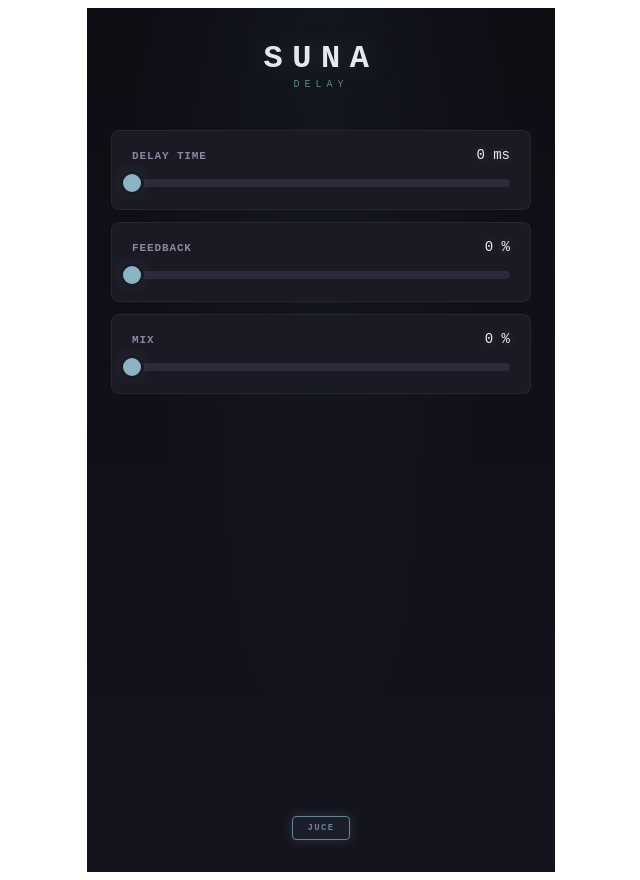
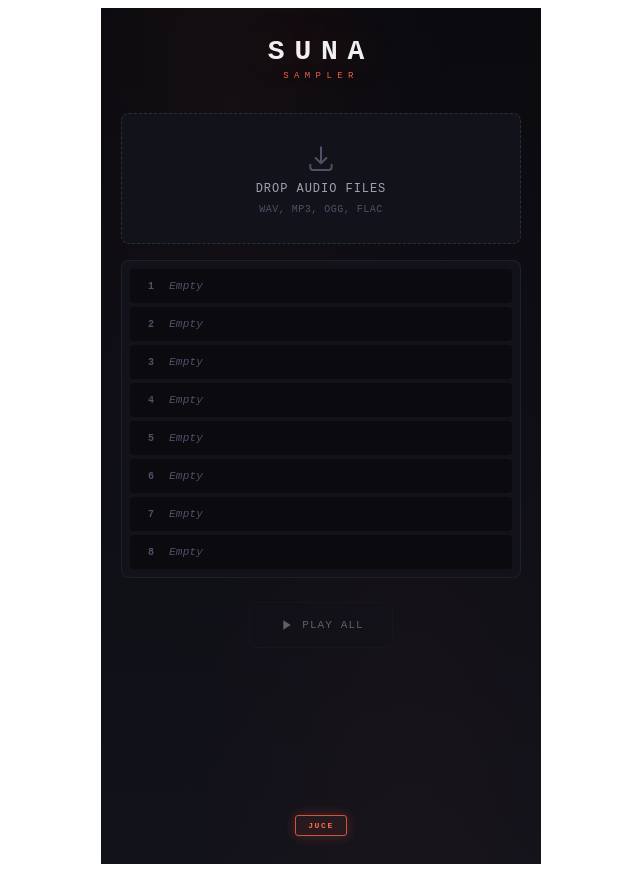
Before and after one commit to yuichkun/suna, a Vue app in the folder ui/: page / in a window 1280 px wide. Shown: the whole page, without its empty margins (319-959 px from the left). Built offline with nearby package versions, Linux system fonts and the light colour scheme.

Commit message:
feat(ui): add sampler UI with DnD, buffer list, and controls

```diff
--- a/ui/src/App.vue
+++ b/ui/src/App.vue
@@ -1,43 +1,53 @@
 <script setup lang="ts">
 import { ref } from 'vue'
-import SliderControl from './components/SliderControl.vue'
 import { useRuntime } from './composables/useRuntime'
+import { useSampler } from './composables/useSampler'
 
 const { runtime, isWeb, isInitialized, initError } = useRuntime()
+const { loadedBuffers, isPlaying, loadSample, clearSlot, getNextAvailableSlot, play, stop, MAX_SAMPLES } = useSampler()
 
-const fileInput = ref<HTMLInputElement | null>(null)
-const fileName = ref<string | null>(null)
-const isPlaying = ref(false)
-const hasAudio = ref(false)
+const isDragging = ref(false)
 
-const handleFileSelect = async (event: Event) => {
-  const target = event.target as HTMLInputElement
-  const file = target.files?.[0]
-  if (!file || !runtime.value) return
+async function onDrop(event: DragEvent) {
+  isDragging.value = false
+  if (!event.dataTransfer) return
 
-  try {
-    await runtime.value.loadAudioFile?.(file)
-    fileName.value = file.name
-    hasAudio.value = true
-  } catch (e) {
-    console.error('Failed to load audio file:', e)
+  const files = Array.from(event.dataTransfer.files)
+  const audioFiles = files.filter(f =>
+    f.type.startsWith('audio/') || /\.(mp3|wav|ogg|flac|aiff|m4a)$/i.test(f.name)
+  )
+
+  for (const file of audioFiles) {
+    const slot = getNextAvailableSlot()
+    if (slot !== null) {
+      await loadSample(file, slot)
+      const buffer = loadedBuffers.value.get(slot)
+      if (buffer && runtime.value) {
+        await runtime.value.loadSample?.(slot, buffer.pcmData, buffer.sampleRate)
+      }
+    }
   }
 }
 
-const togglePlayback = () => {
+function handleClearSlot(slotIndex: number) {
+  clearSlot(slotIndex)
+  runtime.value?.clearSlot?.(slotIndex)
+}
+
+function togglePlayback() {
   if (!runtime.value) return
 
   if (isPlaying.value) {
-    runtime.value.stop?.()
-    isPlaying.value = false
+    stop()
+    runtime.value.stopAll?.()
   } else {
-    runtime.value.play?.()
-    isPlaying.value = true
+    play()
+    runtime.value.playAll?.()
   }
 }
 
-const openFilePicker = () => {
-  fileInput.value?.click()
+function getSlotData(index: number) {
+  return loadedBuffers.value.get(index)
 }
 </script>
 
@@ -46,7 +56,7 @@ const openFilePicker = () => {
     <header class="header">
       <div class="logo">
         <span class="logo-text">SUNA</span>
-        <span class="logo-sub">DELAY</span>
+        <span class="logo-sub">SAMPLER</span>
       </div>
     </header>
 
@@ -59,51 +69,69 @@ const openFilePicker = () => {
     </div>
 
     <template v-else>
-      <main class="controls">
-        <SliderControl
-          parameter-id="delayTime"
-          label="Delay Time"
-          unit="ms"
-        />
-        <SliderControl
-          parameter-id="feedback"
-          label="Feedback"
-          unit="%"
-        />
-        <SliderControl
-          parameter-id="mix"
-          label="Mix"
-          unit="%"
-        />
-      </main>
-
-      <section v-if="isWeb" class="audio-controls">
-        <input
-          ref="fileInput"
-          type="file"
-          accept="audio/*"
-          class="file-input"
-          @change="handleFileSelect"
-        />
-
-        <button @click="openFilePicker" class="btn btn-file">
-          Choose Audio File
-        </button>
-
-        <div class="file-info">
-          <span v-if="fileName" class="file-name">{{ fileName }}</span>
-          <span v-else class="no-file">No file selected</span>
+      <main class="sampler-container">
+        <!-- Drop Zone -->
+        <div
+          class="drop-zone"
+          :class="{ 'drag-over': isDragging }"
+          @dragover.prevent
+          @dragenter.prevent="isDragging = true"
+          @dragleave.prevent="isDragging = false"
+          @drop.prevent="onDrop"
+        >
+          <div class="drop-zone-content">
+            <svg class="drop-icon" viewBox="0 0 24 24" fill="none" stroke="currentColor" stroke-width="1.5">
+              <path d="M12 4v12m0 0l-4-4m4 4l4-4" stroke-linecap="round" stroke-linejoin="round"/>
+              <path d="M4 17v2a2 2 0 002 2h12a2 2 0 002-2v-2" stroke-linecap="round" stroke-linejoin="round"/>
+            </svg>
+            <span class="drop-text">Drop audio files</span>
+            <span class="drop-hint">WAV, MP3, OGG, FLAC</span>
+          </div>
         </div>
 
-        <button
-          @click="togglePlayback"
-          :disabled="!hasAudio"
-          class="btn btn-playback"
-          :class="{ 'btn-playing': isPlaying, 'btn-disabled': !hasAudio }"
-        >
-          {{ isPlaying ? 'Stop' : 'Play' }}
-        </button>
-      </section>
+        <!-- Buffer List -->
+        <div class="buffer-list">
+          <div
+            v-for="index in MAX_SAMPLES"
+            :key="index - 1"
+            class="buffer-slot"
+            :class="{ 'slot-filled': getSlotData(index - 1) }"
+          >
+            <span class="slot-index">{{ index }}</span>
+            <template v-if="getSlotData(index - 1)">
+              <span class="slot-name">{{ getSlotData(index - 1)?.fileName }}</span>
+              <button
+                class="slot-delete"
+                @click="handleClearSlot(index - 1)"
+                title="Remove sample"
+              >
+                <svg viewBox="0 0 24 24" fill="none" stroke="currentColor" stroke-width="2">
+                  <path d="M18 6L6 18M6 6l12 12" stroke-linecap="round" stroke-linejoin="round"/>
+                </svg>
+              </button>
+            </template>
+            <span v-else class="slot-empty">Empty</span>
+          </div>
+        </div>
+
+        <!-- Playback Controls -->
+        <div class="playback-controls">
+          <button
+            class="btn btn-playback"
+            :class="{ 'btn-playing': isPlaying }"
+            @click="togglePlayback"
+            :disabled="loadedBuffers.size === 0"
+          >
+            <svg v-if="!isPlaying" class="play-icon" viewBox="0 0 24 24" fill="currentColor">
+              <path d="M8 5v14l11-7z"/>
+            </svg>
+            <svg v-else class="stop-icon" viewBox="0 0 24 24" fill="currentColor">
+              <rect x="6" y="6" width="12" height="12" rx="1"/>
+            </svg>
+            <span>{{ isPlaying ? 'Stop' : 'Play All' }}</span>
+          </button>
+        </div>
+      </main>
     </template>
 
     <footer class="footer">
@@ -116,156 +144,316 @@ const openFilePicker = () => {
 
 <style scoped>
 .app {
-  --bg-primary: #0d0d14;
-  --bg-secondary: #14141e;
-  --accent: #628494;
-  --accent-glow: rgba(98, 132, 148, 0.3);
-  --text-primary: #e8e8ec;
-  --text-muted: #5a5a70;
+  --bg-primary: #0a0a0f;
+  --bg-secondary: #12121a;
+  --bg-tertiary: #1a1a24;
+  --accent: #ff6b4a;
+  --accent-dim: #cc5540;
+  --accent-glow: rgba(255, 107, 74, 0.25);
+  --accent-subtle: rgba(255, 107, 74, 0.08);
+  --text-primary: #f0f0f4;
+  --text-secondary: #a0a0b0;
+  --text-muted: #505068;
+  --border: rgba(255, 255, 255, 0.06);
+  --border-hover: rgba(255, 255, 255, 0.12);
 
   min-height: 100vh;
   background: var(--bg-primary);
   background-image:
-    radial-gradient(ellipse at 50% 0%, rgba(98, 132, 148, 0.08) 0%, transparent 60%),
+    radial-gradient(ellipse at 30% 0%, rgba(255, 107, 74, 0.04) 0%, transparent 50%),
+    radial-gradient(ellipse at 70% 100%, rgba(255, 107, 74, 0.03) 0%, transparent 50%),
     linear-gradient(180deg, var(--bg-primary) 0%, var(--bg-secondary) 100%);
   display: flex;
   flex-direction: column;
-  padding: 32px 24px;
-  max-width: 420px;
+  padding: 28px 20px;
+  max-width: 400px;
   margin: 0 auto;
-  font-family: 'JetBrains Mono', 'SF Mono', 'Fira Code', monospace;
+  font-family: 'IBM Plex Mono', 'Fira Code', 'SF Mono', monospace;
 }
 
 .header {
   text-align: center;
-  margin-bottom: 40px;
+  margin-bottom: 32px;
 }
 
 .logo {
   display: flex;
   flex-direction: column;
   align-items: center;
-  gap: 2px;
+  gap: 4px;
 }
 
 .logo-text {
-  font-size: 32px;
-  font-weight: 700;
-  letter-spacing: 0.3em;
+  font-size: 28px;
+  font-weight: 600;
+  letter-spacing: 0.35em;
   color: var(--text-primary);
-  text-shadow: 0 0 30px var(--accent-glow);
+  text-shadow: 0 0 40px var(--accent-glow);
 }
 
 .logo-sub {
-  font-size: 10px;
+  font-size: 9px;
   font-weight: 500;
-  letter-spacing: 0.5em;
+  letter-spacing: 0.6em;
   color: var(--accent);
+  text-transform: uppercase;
+  opacity: 0.9;
+}
+
+.sampler-container {
+  display: flex;
+  flex-direction: column;
+  gap: 16px;
+  flex: 1;
+}
+
+/* Drop Zone */
+.drop-zone {
+  position: relative;
+  border: 1px dashed var(--border-hover);
+  border-radius: 8px;
+  padding: 28px 20px;
+  background: var(--bg-secondary);
+  transition: all 0.2s ease;
+  cursor: pointer;
+}
+
+.drop-zone::before {
+  content: '';
+  position: absolute;
+  inset: 0;
+  border-radius: 8px;
+  background: linear-gradient(135deg, var(--accent-subtle) 0%, transparent 60%);
+  opacity: 0;
+  transition: opacity 0.2s ease;
+}
+
+.drop-zone:hover,
+.drop-zone.drag-over {
+  border-color: var(--accent);
+  background: var(--bg-tertiary);
+}
+
+.drop-zone:hover::before,
+.drop-zone.drag-over::before {
+  opacity: 1;
+}
+
+.drop-zone.drag-over {
+  box-shadow: 0 0 24px var(--accent-glow), inset 0 0 20px var(--accent-subtle);
+  transform: scale(1.01);
+}
+
+.drop-zone-content {
+  position: relative;
+  display: flex;
+  flex-direction: column;
+  align-items: center;
+  gap: 8px;
+  z-index: 1;
+}
+
+.drop-icon {
+  width: 32px;
+  height: 32px;
+  color: var(--text-muted);
+  transition: color 0.2s ease, transform 0.2s ease;
+}
+
+.drop-zone:hover .drop-icon,
+.drop-zone.drag-over .drop-icon {
+  color: var(--accent);
+  transform: translateY(-2px);
+}
+
+.drop-text {
+  font-size: 12px;
+  font-weight: 500;
+  letter-spacing: 0.08em;
+  color: var(--text-secondary);
   text-transform: uppercase;
 }
 
-.controls {
+.drop-hint {
+  font-size: 10px;
+  color: var(--text-muted);
+  letter-spacing: 0.05em;
+}
+
+/* Buffer List */
+.buffer-list {
   display: flex;
   flex-direction: column;
-  gap: 12px;
-  flex: 1;
+  gap: 4px;
+  background: var(--bg-secondary);
+  border-radius: 8px;
+  padding: 8px;
+  border: 1px solid var(--border);
 }
 
+.buffer-slot {
+  display: flex;
+  align-items: center;
+  gap: 10px;
+  padding: 10px 12px;
+  border-radius: 4px;
+  background: var(--bg-primary);
+  border: 1px solid transparent;
+  transition: all 0.15s ease;
+}
+
+.buffer-slot.slot-filled {
+  border-color: var(--border);
+  background: var(--bg-tertiary);
+}
+
+.buffer-slot.slot-filled:hover {
+  border-color: var(--border-hover);
+}
+
+.slot-index {
+  font-size: 10px;
+  font-weight: 600;
+  color: var(--text-muted);
+  width: 16px;
+  text-align: center;
+  flex-shrink: 0;
+}
+
+.slot-filled .slot-index {
+  color: var(--accent);
+}
+
+.slot-name {
+  flex: 1;
+  font-size: 11px;
+  color: var(--text-primary);
+  white-space: nowrap;
+  overflow: hidden;
+  text-overflow: ellipsis;
+  letter-spacing: 0.02em;
+}
+
+.slot-empty {
+  flex: 1;
+  font-size: 11px;
+  color: var(--text-muted);
+  font-style: italic;
+  letter-spacing: 0.02em;
+}
+
+.slot-delete {
+  width: 22px;
+  height: 22px;
+  padding: 4px;
+  border: none;
+  background: transparent;
+  color: var(--text-muted);
+  cursor: pointer;
+  border-radius: 4px;
+  transition: all 0.15s ease;
+  flex-shrink: 0;
+}
+
+.slot-delete:hover {
+  background: rgba(255, 107, 74, 0.15);
+  color: var(--accent);
+}
+
+.slot-delete svg {
+  width: 100%;
+  height: 100%;
+}
+
+/* Playback Controls */
+.playback-controls {
+  display: flex;
+  justify-content: center;
+  padding-top: 8px;
+}
+
+.btn {
+  display: flex;
+  align-items: center;
+  justify-content: center;
+  gap: 8px;
+  padding: 14px 28px;
+  border-radius: 6px;
+  border: 1px solid var(--border);
+  background: var(--bg-secondary);
+  color: var(--text-primary);
+  font-family: inherit;
+  font-size: 11px;
+  font-weight: 500;
+  letter-spacing: 0.1em;
+  cursor: pointer;
+  transition: all 0.2s ease;
+  text-transform: uppercase;
+}
+
+.btn:hover:not(:disabled) {
+  background: var(--bg-tertiary);
+  border-color: var(--accent);
+  box-shadow: 0 0 16px var(--accent-glow);
+}
+
+.btn:disabled {
+  opacity: 0.35;
+  cursor: not-allowed;
+}
+
+.btn-playback {
+  min-width: 140px;
+}
+
+.btn-playing {
+  background: var(--accent-subtle);
+  border-color: var(--accent);
+  color: var(--accent);
+}
+
+.play-icon,
+.stop-icon {
+  width: 16px;
+  height: 16px;
+}
+
+/* Footer */
 .footer {
   display: flex;
   justify-content: center;
-  margin-top: 32px;
+  margin-top: 24px;
 }
 
 .runtime-badge {
-  font-size: 9px;
+  font-size: 8px;
   font-weight: 600;
-  letter-spacing: 0.15em;
-  padding: 6px 14px;
-  border-radius: 4px;
-  background: rgba(255, 255, 255, 0.03);
-  border: 1px solid rgba(255, 255, 255, 0.06);
+  letter-spacing: 0.2em;
+  padding: 5px 12px;
+  border-radius: 3px;
+  background: rgba(255, 255, 255, 0.02);
+  border: 1px solid var(--border);
   color: var(--text-muted);
   text-transform: uppercase;
 }
 
 .runtime-badge.juce {
   color: var(--accent);
-  border-color: var(--accent);
-  background: rgba(98, 132, 148, 0.1);
+  border-color: var(--accent-dim);
+  background: var(--accent-subtle);
   box-shadow: 0 0 12px var(--accent-glow);
 }
 
-.file-input {
-  display: none;
-}
-
-.audio-controls {
-  display: flex;
-  flex-direction: column;
-  gap: 12px;
-  margin-top: 24px;
-  padding-top: 24px;
-  border-top: 1px solid rgba(255, 255, 255, 0.06);
-}
-
-.btn {
-  padding: 12px 20px;
-  border-radius: 6px;
-  border: 1px solid rgba(255, 255, 255, 0.1);
-  background: rgba(255, 255, 255, 0.03);
-  color: var(--text-primary);
-  font-family: inherit;
-  font-size: 12px;
-  font-weight: 500;
-  letter-spacing: 0.05em;
-  cursor: pointer;
-  transition: all 0.2s ease;
-  text-transform: uppercase;
-}
-
-.btn:hover:not(.btn-disabled) {
-  background: rgba(255, 255, 255, 0.08);
-  border-color: var(--accent);
-  box-shadow: 0 0 12px var(--accent-glow);
-}
-
-.btn-disabled {
-  opacity: 0.3;
-  cursor: not-allowed;
-}
-
-.btn-playing {
-  background: rgba(98, 132, 148, 0.15);
-  border-color: var(--accent);
-  color: var(--accent);
-}
-
-.file-info {
-  text-align: center;
-  padding: 8px;
-  font-size: 11px;
-  color: var(--text-muted);
-}
-
-.file-name {
-  color: var(--accent);
-  font-weight: 500;
-}
-
-.no-file {
-  font-style: italic;
-}
-
+/* Init States */
 .init-state {
   text-align: center;
-  padding: 40px 20px;
+  padding: 48px 20px;
   color: var(--text-muted);
-  font-size: 12px;
-  letter-spacing: 0.05em;
+  font-size: 11px;
+  letter-spacing: 0.06em;
 }
 
 .init-state.error {
-  color: #e57373;
+  color: #ff6b6b;
 }
 </style>
--- a/ui/src/runtime/JuceRuntime.ts
+++ b/ui/src/runtime/JuceRuntime.ts
@@ -1,5 +1,14 @@
 import type { AudioRuntime, ParameterState } from './types'
-import { getSliderState } from '../juce/index.js'
+import { getSliderState, getNativeFunction } from '../juce/index.js'
+
+function encodeFloat32ToBase64(float32Array: Float32Array): string {
+  const uint8Array = new Uint8Array(float32Array.buffer)
+  let binary = ''
+  for (let i = 0; i < uint8Array.length; i++) {
+    binary += String.fromCharCode(uint8Array[i])
+  }
+  return btoa(binary)
+}
 
 export class JuceRuntime implements AudioRuntime {
   readonly type = 'juce' as const
@@ -38,4 +47,25 @@ export class JuceRuntime implements AudioRuntime {
   getIsPlaying(): boolean { return false }
   hasAudioLoaded(): boolean { return false }
   dispose(): void {}
+
+  async loadSample(slot: number, pcmData: Float32Array, sampleRate: number): Promise<void> {
+    if (typeof window === 'undefined' || !window.__JUCE__) return
+    const base64String = encodeFloat32ToBase64(pcmData)
+    await getNativeFunction('loadSample')(slot, base64String, sampleRate)
+  }
+
+  clearSlot(slot: number): void {
+    if (typeof window === 'undefined' || !window.__JUCE__) return
+    getNativeFunction('clearSlot')(slot)
+  }
+
+  playAll(): void {
+    if (typeof window === 'undefined' || !window.__JUCE__) return
+    getNativeFunction('playAll')()
+  }
+
+  stopAll(): void {
+    if (typeof window === 'undefined' || !window.__JUCE__) return
+    getNativeFunction('stopAll')()
+  }
 }
```
